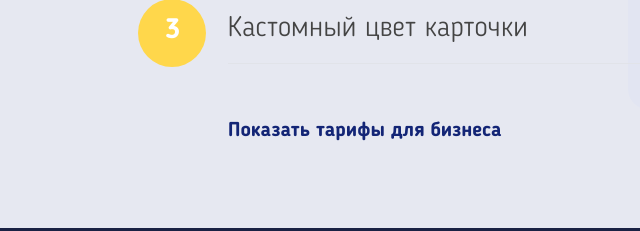
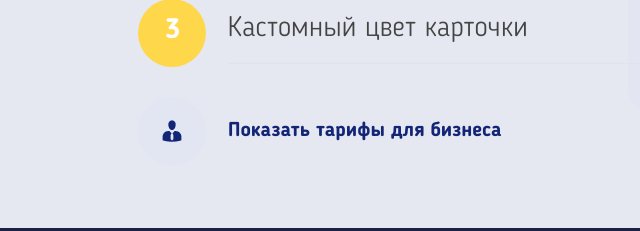
Before and after one commit to Echora-1/1194425-pognali-21, a plain HTML site: page source/index.html in a window 1280 px wide. Shown: the part 4589-4820 px from the top of the page, 158-798 px from the left. Drawn offline with nearby package versions, Linux system fonts and the light colour scheme; files that its build step writes are made by us from their sources.

Commit message:
Поправил путь изображения

```diff
--- a/source/less/blocks/tariffs.less
+++ b/source/less/blocks/tariffs.less
@@ -200,7 +200,7 @@
     padding-top: 40px;
     padding-bottom: 40px;
     padding-left: 90px;
-    background-image: url("git../img/business_rates_link.png");
+    background-image: url("../img/business_rates_link.png");
     background-repeat: no-repeat;
     background-position: 0 center;
   }
```
